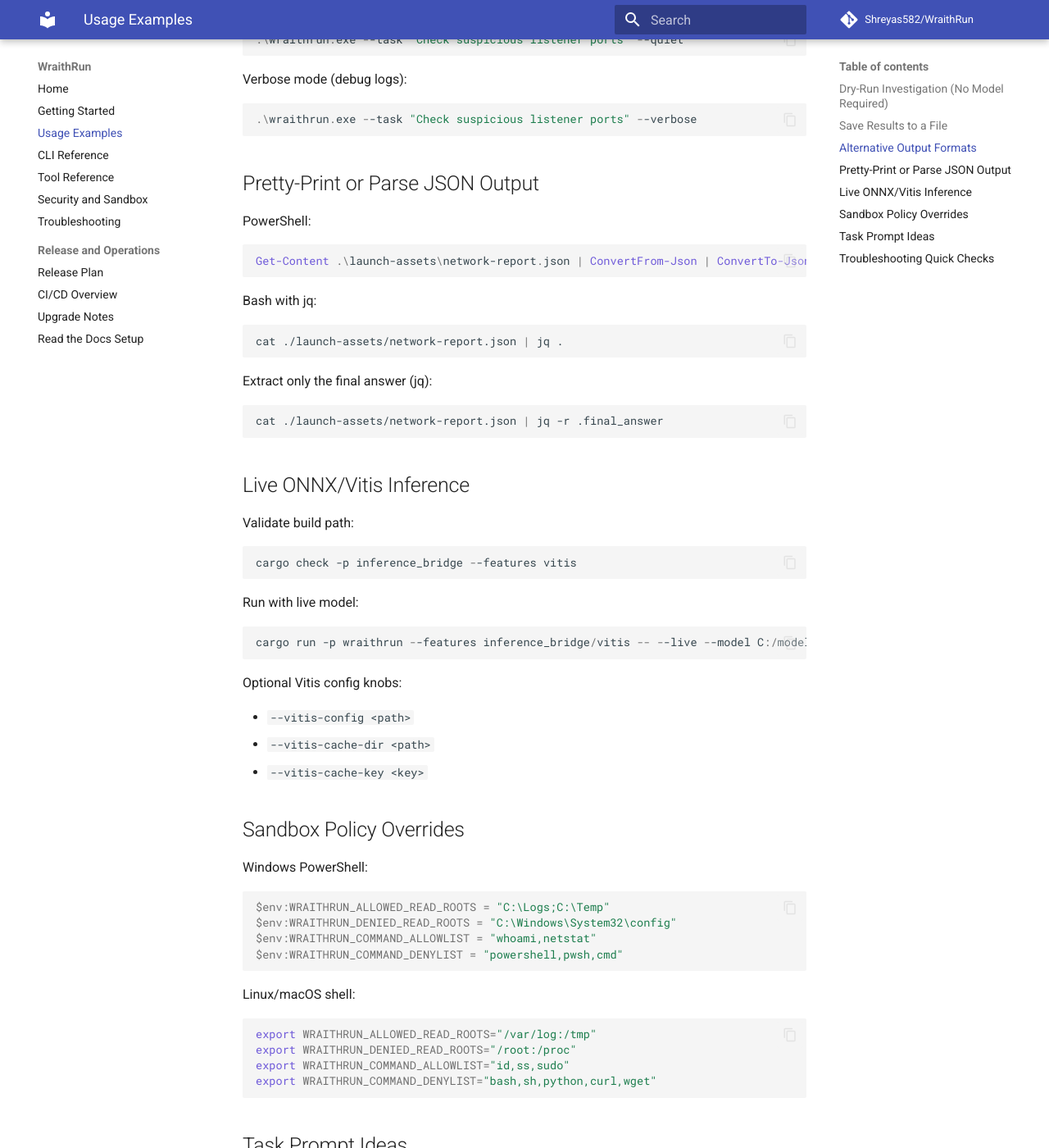
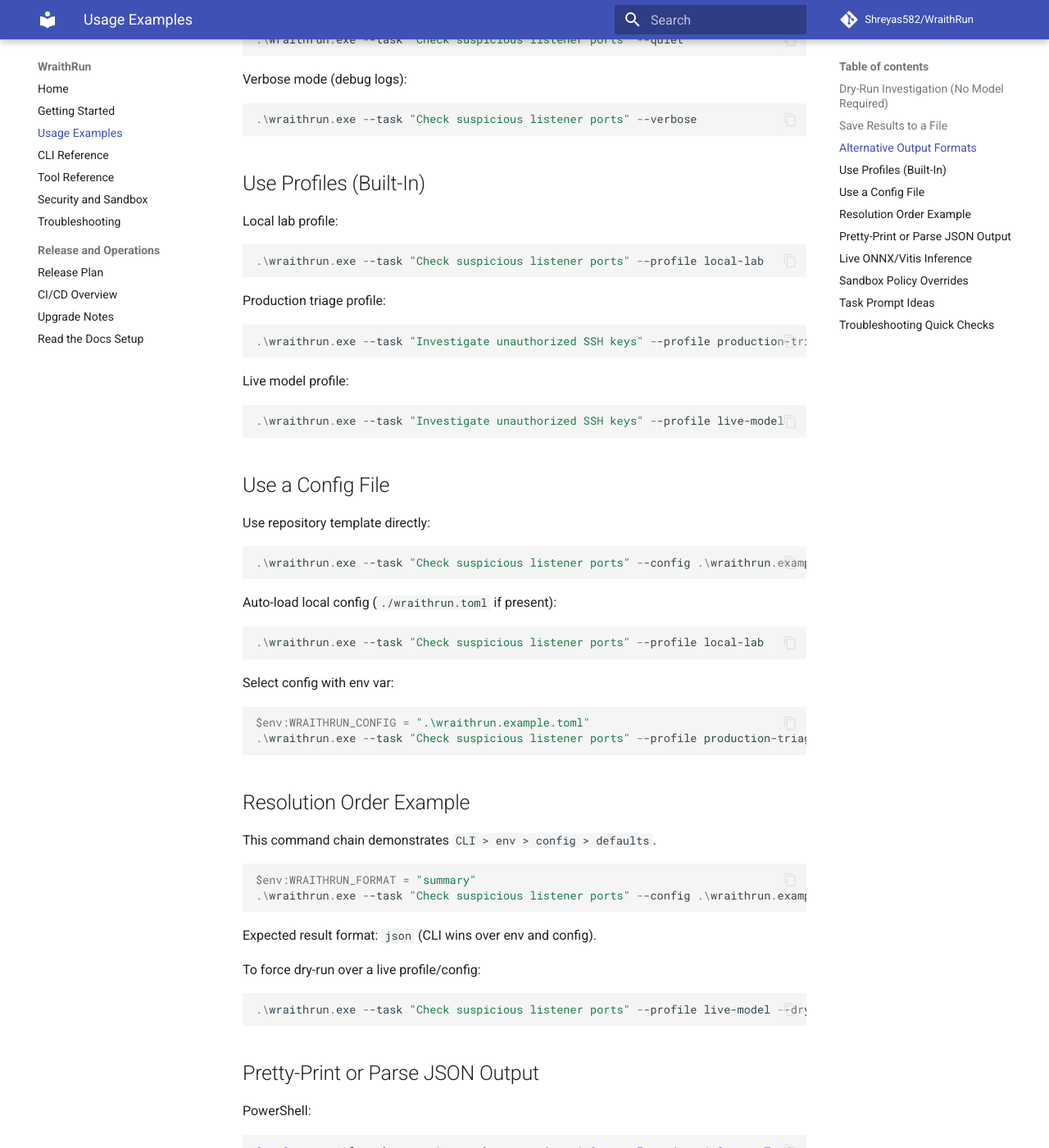
Before and after one commit to Shreyas582/WraithRun, an MkDocs documentation site: the page built from docs/USAGE_EXAMPLES.md, in a window 1280 px wide and 1400 px high, scrolled down 1143 px. Shown: the whole window at 82% size. Built offline with MkDocs 1.6.1 and Material for MkDocs 9.7.7, drawn with Linux system fonts in a browser that asks for light colours; comment, search, counter and statistics services are not loaded.

Commit message:
feat(config): add profile-aware config resolution

````diff
--- a/Cargo.toml
+++ b/Cargo.toml
@@ -18,6 +18,7 @@
 clap = { version = "4.5", features = ["derive"] }
 serde = { version = "1.0", features = ["derive"] }
 serde_json = "1.0"
+toml = "0.8"
 sha2 = "0.10"
 thiserror = "1.0"
 tokio = { version = "1.44", features = ["macros", "rt-multi-thread", "process", "time"] }
--- a/docs/USAGE_EXAMPLES.md
+++ b/docs/USAGE_EXAMPLES.md
@@ -60,6 +60,64 @@
 
 ```powershell
 .\wraithrun.exe --task "Check suspicious listener ports" --verbose
+```
+
+## Use Profiles (Built-In)
+
+Local lab profile:
+
+```powershell
+.\wraithrun.exe --task "Check suspicious listener ports" --profile local-lab
+```
+
+Production triage profile:
+
+```powershell
+.\wraithrun.exe --task "Investigate unauthorized SSH keys" --profile production-triage
+```
+
+Live model profile:
+
+```powershell
+.\wraithrun.exe --task "Investigate unauthorized SSH keys" --profile live-model
+```
+
+## Use a Config File
+
+Use repository template directly:
+
+```powershell
+.\wraithrun.exe --task "Check suspicious listener ports" --config .\wraithrun.example.toml --profile production-triage
+```
+
+Auto-load local config (`./wraithrun.toml` if present):
+
+```powershell
+.\wraithrun.exe --task "Check suspicious listener ports" --profile local-lab
+```
+
+Select config with env var:
+
+```powershell
+$env:WRAITHRUN_CONFIG = ".\wraithrun.example.toml"
+.\wraithrun.exe --task "Check suspicious listener ports" --profile production-triage
+```
+
+## Resolution Order Example
+
+This command chain demonstrates `CLI > env > config > defaults`.
+
+```powershell
+$env:WRAITHRUN_FORMAT = "summary"
+.\wraithrun.exe --task "Check suspicious listener ports" --config .\wraithrun.example.toml --profile production-triage --format json
+```
+
+Expected result format: `json` (CLI wins over env and config).
+
+To force dry-run over a live profile/config:
+
+```powershell
+.\wraithrun.exe --task "Check suspicious listener ports" --profile live-model --dry-run
 ```
 
 ## Pretty-Print or Parse JSON Output
--- a/docs/cli-reference.md
+++ b/docs/cli-reference.md
@@ -13,12 +13,15 @@
 ## Options
 
 - `--task <TASK>`: required investigation prompt.
-- `--model <MODEL>`: model path for live mode. Default: `./models/llm.onnx`.
+- `--config <CONFIG>`: explicit TOML config file path.
+- `--profile <PROFILE>`: named profile from built-ins or config file.
+- `--model <MODEL>`: model path for live mode. Default fallback: `./models/llm.onnx`.
 - `--tokenizer <TOKENIZER>`: tokenizer path used in live mode.
-- `--max-steps <MAX_STEPS>`: max agent iterations. Default: `8`.
-- `--max-new-tokens <MAX_NEW_TOKENS>`: generation cap per model response. Default: `256`.
-- `--temperature <TEMPERATURE>`: generation temperature. Default: `0.2`.
+- `--max-steps <MAX_STEPS>`: max agent iterations. Default fallback: `8`.
+- `--max-new-tokens <MAX_NEW_TOKENS>`: generation cap per model response. Default fallback: `256`.
+- `--temperature <TEMPERATURE>`: generation temperature. Default fallback: `0.2`.
 - `--live`: enable ONNX/Vitis live inference mode.
+- `--dry-run`: force dry-run mode.
 - `--format <FORMAT>`: output format. Values: `json`, `summary`, `markdown`. Default: `json`.
 - `--output-file <OUTPUT_FILE>`: write rendered output to file.
 - `--quiet`: suppress runtime logs.
@@ -28,12 +31,41 @@
 - `--vitis-cache-key <VITIS_CACHE_KEY>`: Vitis cache key.
 - `-h, --help`: print help.
 
+## Resolution Order
+
+Settings are resolved in this order:
+
+1. CLI flags
+2. Environment variables
+3. Config file (`--config`, `WRAITHRUN_CONFIG`, or `./wraithrun.toml` if present)
+4. Built-in defaults
+
+When a profile is selected, built-in profile defaults apply before config file values.
+
+## Built-In Profiles
+
+- `local-lab`: dry-run, compact step/token budget, summary output.
+- `production-triage`: dry-run, deeper loop budget, markdown output.
+- `live-model`: enables live inference and a larger token budget.
+
 ## Examples
 
 Dry-run mode:
 
 ```powershell
 wraithrun --task "Check suspicious listener ports"
+```
+
+Use built-in profile:
+
+```powershell
+wraithrun --task "Check suspicious listener ports" --profile local-lab
+```
+
+Use config + profile:
+
+```powershell
+wraithrun --task "Investigate unauthorized SSH keys" --config .\wraithrun.example.toml --profile production-triage
 ```
 
 Live mode:
@@ -47,3 +79,65 @@
 ```powershell
 wraithrun --task "Check suspicious listener ports" --format summary --output-file .\launch-assets\network-summary.txt
 ```
+
+## Environment Variables
+
+Runtime control variables:
+
+- `WRAITHRUN_CONFIG`
+- `WRAITHRUN_PROFILE`
+- `WRAITHRUN_MODEL`
+- `WRAITHRUN_TOKENIZER`
+- `WRAITHRUN_MAX_STEPS`
+- `WRAITHRUN_MAX_NEW_TOKENS`
+- `WRAITHRUN_TEMPERATURE`
+- `WRAITHRUN_LIVE`
+- `WRAITHRUN_FORMAT`
+- `WRAITHRUN_OUTPUT_FILE`
+- `WRAITHRUN_LOG` (`quiet`, `normal`, `verbose`)
+- `WRAITHRUN_QUIET` (`true/false`, optional legacy override)
+- `WRAITHRUN_VERBOSE` (`true/false`, optional legacy override)
+- `WRAITHRUN_VITIS_CONFIG`
+- `WRAITHRUN_VITIS_CACHE_DIR`
+- `WRAITHRUN_VITIS_CACHE_KEY`
+
+Example:
+
+```powershell
+$env:WRAITHRUN_PROFILE = "production-triage"
+$env:WRAITHRUN_FORMAT = "summary"
+wraithrun --task "Check suspicious listener ports" --format json
+```
+
+In the example above, CLI `--format json` wins over `WRAITHRUN_FORMAT=summary`.
+
+## Config File Schema
+
+Config file format is TOML. Top-level keys mirror runtime options; profiles are nested under `[profiles.<name>]`.
+
+```toml
+model = "./models/llm.onnx"
+max_steps = 8
+max_new_tokens = 256
+temperature = 0.2
+format = "json"
+log = "normal"
+
+[profiles.local-lab]
+max_steps = 6
+format = "summary"
+live = false
+
+[profiles.production-triage]
+max_steps = 12
+format = "markdown"
+live = false
+
+[profiles.live-model]
+live = true
+format = "json"
+```
+
+Template file included in repository root:
+
+- `wraithrun.example.toml`
````
Also changed, not shown: CHANGELOG.md (+6 -0 lines), README.md (+46 -1 lines), docs/getting-started.md (+20 -0 lines), wraithrun.example.toml (added, +40 -0 lines), 3 other files.
